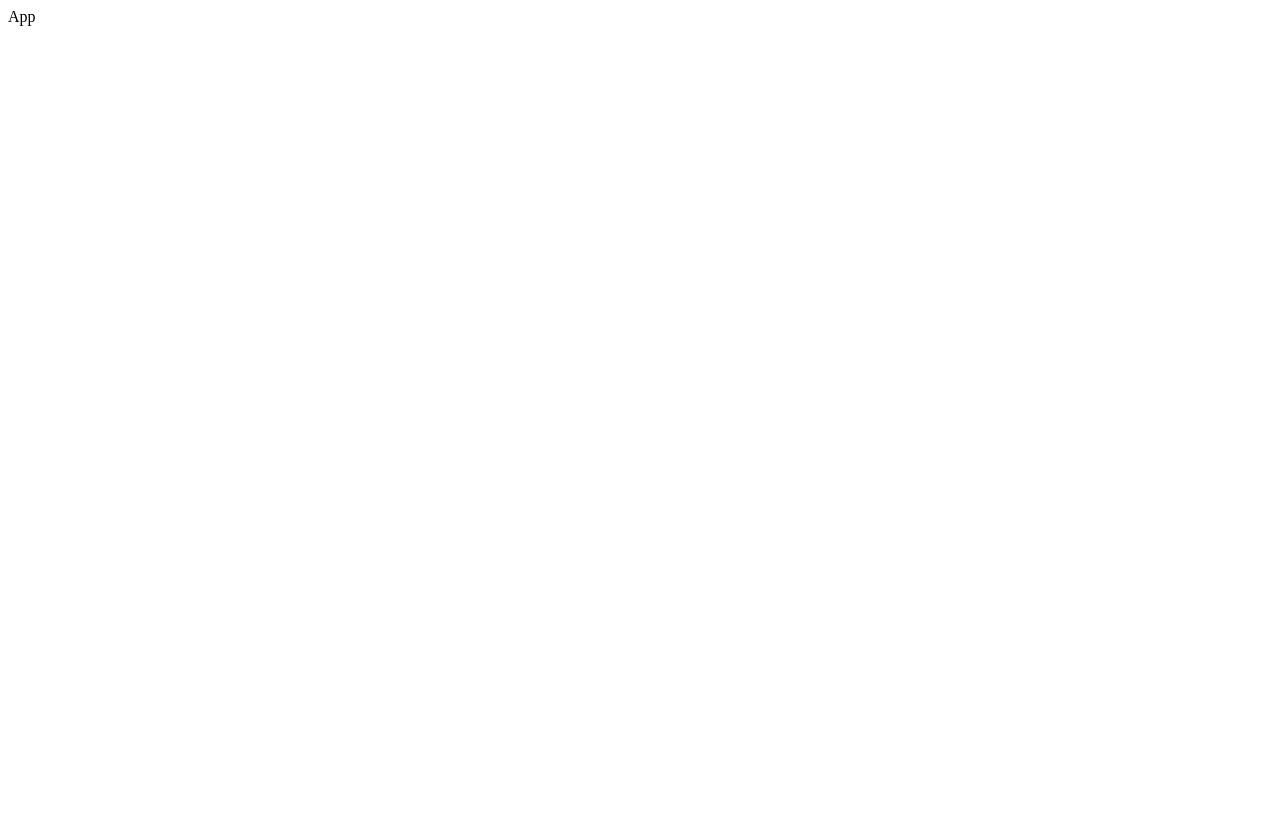
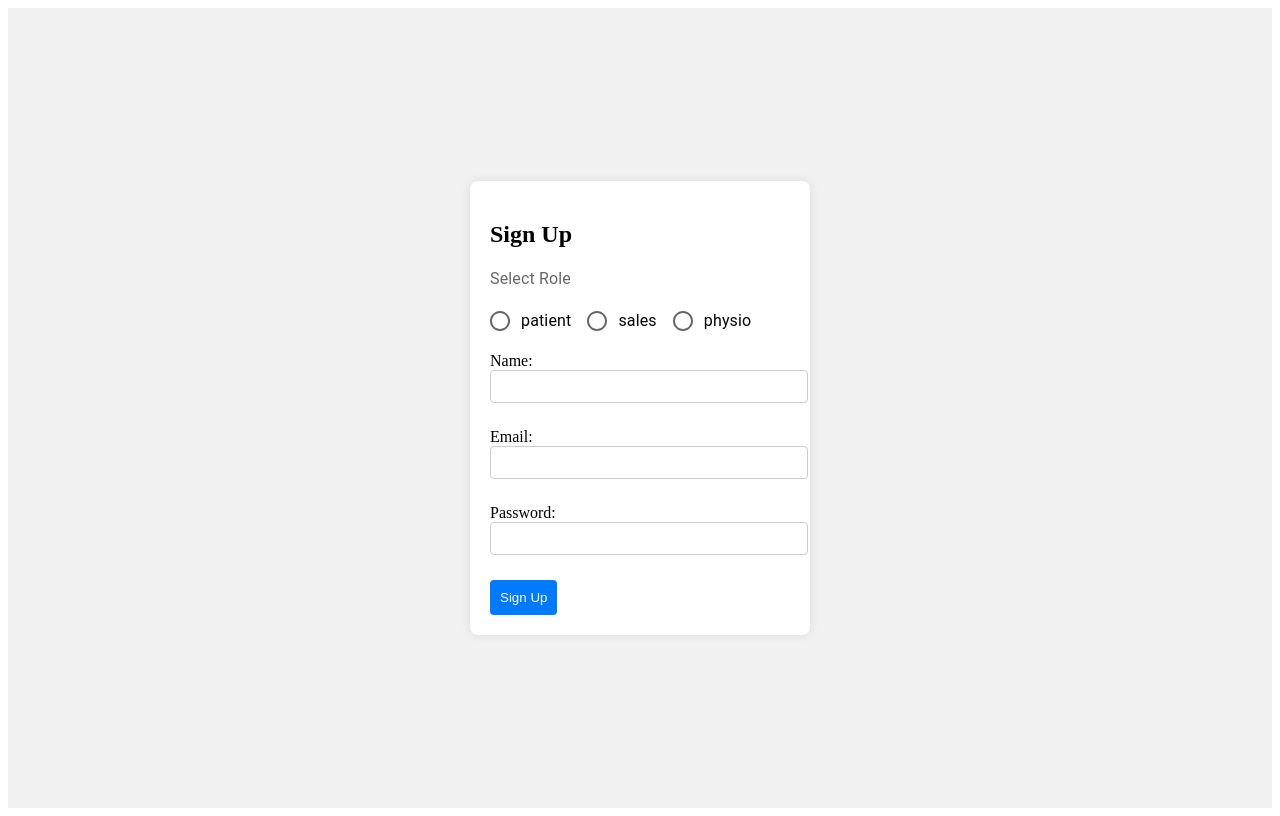
Before and after one commit to DEVAVISWA/fixHealth_client, a React (Vite) app: page /signup in a window 1280 px wide. Built offline with nearby package versions, Linux system fonts and the light colour scheme.

Commit message:
signup FE+BE connected (radio button not handled)

```diff
--- a/src/App.jsx
+++ b/src/App.jsx
@@ -1,8 +1,22 @@
 import React from 'react'
+import './App.css'
+import { Route,BrowserRouter as Router, Routes } from 'react-router-dom'
+import Home from './Components/Home'
+import About from './Components/About'
+import Signup from './Components/Signup'
 
 function App() {
   return (
-    <div>App</div>
+    <div>
+      <Router>
+        <Routes>
+          <Route path='/home' element={<Home/>} />
+          <Route path='/about' element={<About/>} />
+          <Route path='/signup' element={<Signup />} />
+          <Route path='*' element={<h3>Default Page</h3>}/>
+        </Routes>
+      </Router>
+    </div>
   )
 }
 
--- /dev/null
+++ b/src/Components/About.jsx
@@ -0,0 +1,9 @@
+import React from 'react'
+
+function About() {
+  return (
+    <div>About</div>
+  )
+}
+
+export default About
--- /dev/null
+++ b/src/Components/Home.css
@@ -0,0 +1,12 @@
+.topLine{
+    border-top: 20px solid rgb(59,70,90);
+    opacity: inherit;
+    margin-top: 0px;
+    /* position: fixed; */
+    top: 0px;
+    width: 100%;
+    flex-direction: row;
+    position: fixed;
+    top: 0px;
+    left: 0px;
+}
--- /dev/null
+++ b/src/Components/Home.jsx
@@ -0,0 +1,13 @@
+import React from 'react'
+import './Home.css'
+
+function Home() {
+  return (
+    <div>
+        {/* <hr className='topLine'/>       */}
+        Home
+    </div>
+  )
+}
+
+export default Home
--- /dev/null
+++ b/src/Components/Signup.css
@@ -0,0 +1,41 @@
+.signup-container {
+    display: flex;
+    justify-content: center;
+    align-items: center;
+    height: 100vh;
+    background-color: #f1f1f1;
+  }
+
+  .signup-form {
+    background-color: #fff;
+    padding: 20px;
+    border-radius: 8px;
+    box-shadow: 0 0 10px rgba(0, 0, 0, 0.1);
+    width: 300px;
+  }
+
+  label {
+    display: block;
+    margin-bottom: 10px;
+  }
+
+  input {
+    width: 100%;
+    padding: 8px;
+    margin-bottom: 15px;
+    border: 1px solid #ccc;
+    border-radius: 4px;
+  }
+
+  button {
+    background-color: #007bff;
+    color: #fff;
+    padding: 10px;
+    border: none;
+    border-radius: 4px;
+    cursor: pointer;
+  }
+
+  button:hover {
+    background-color: #0056b3;
+  }
--- /dev/null
+++ b/src/Components/Signup.jsx
@@ -0,0 +1,97 @@
+import React, { useState } from 'react'
+import './Signup.css'
+import Radio from '@mui/material/Radio';
+import RadioGroup from '@mui/material/RadioGroup';
+import FormControlLabel from '@mui/material/FormControlLabel';
+import FormControl from '@mui/material/FormControl';
+import FormLabel from '@mui/material/FormLabel';
+import axios from 'axios';
+
+//RADIO BUTTON NOT HANDLED
+
+function Signup() {
+  const [formData, setFormData] = useState({
+    name: '',
+    email: '',
+    password: '',
+  });
+
+  const handleChange = (e) => {
+    const { name, value } = e.target;
+    setFormData((prevData) => ({
+      ...prevData,
+      [name]: value,
+    }));
+  };
+
+  const handleSubmit = async (e) => {
+    e.preventDefault();
+    //signup logic
+    const signupBody = {
+      name: formData.name,
+      email: formData.email,
+      password: formData.password
+    }
+    try {
+      const response = await axios.post('http://127.0.0.1:3000/api/user/signup', signupBody)
+      console.log(response.body)
+      setFormData({
+        name: '',
+        email: '',
+        password: ''
+      })
+    } catch (err) {
+      console.log(err)
+    }
+    console.log('Form submitted:', formData);
+  };
+  return (
+    <div className="signup-container">
+      <form className="signup-form" onSubmit={handleSubmit}>
+        <h2>Sign Up</h2>
+        <FormControl>
+          <FormLabel id="demo-row-radio-buttons-group-label">Select Role</FormLabel>
+          <RadioGroup
+            row
+            aria-labelledby="demo-row-radio-buttons-group-label"
+            name="row-radio-buttons-group"
+          >
+            <FormControlLabel value="patient" control={<Radio />} label="patient" />
+            <FormControlLabel value="sales" control={<Radio />} label="sales" />
+            <FormControlLabel value="physio" control={<Radio />} label="physio" />
+          </RadioGroup>
+        </FormControl>
+        <label>
+          Name:
+          <input
+            type="text"
+            name="name"
+            value={formData.name}
+            onChange={handleChange}
+          />
+        </label>
+        <label>
+          Email:
+          <input
+            type="email"
+            name="email"
+            value={formData.email}
+            onChange={handleChange}
+          />
+        </label>
+        <label>
+          Password:
+          <input
+            type="password"
+            name="password"
+            value={formData.password}
+            onChange={handleChange}
+          />
+        </label>
+        <button type="submit">Sign Up</button>
+      </form>
+    </div>
+  )
+}
+
+export default Signup
```
Also changed, not shown: package.json (+6 -1 lines), 1 other file (tests, documents, lock files or other folders).
